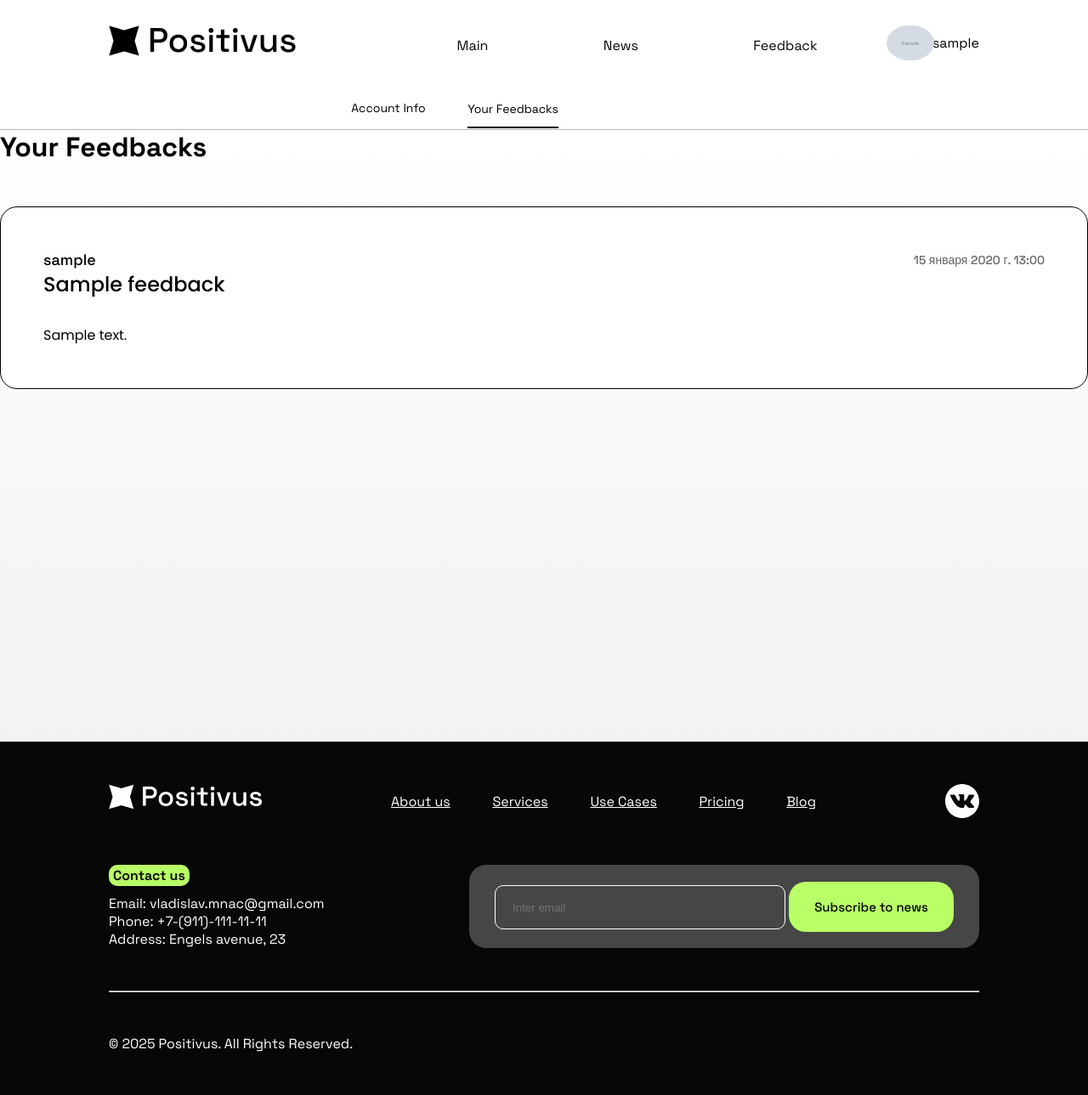
After one commit to Lavislad/Freelance, a Django app: a page that uses Freelance/main/templates/main/layout.html in a window 1280 px wide. The commit adds this page. Shown: the whole page at 85% size. Run offline with Django 5.2, Linux system fonts and the light colour scheme; a user stored in the database is signed in; tables that the repository leaves empty hold one stand-in row (values such as "Sample post"); grey boxes marked "Sample" are stand-in pictures; some libraries are stand-ins or nearby versions.

Commit message:
user's feedbacks page

```diff
--- a/Freelance/account/templates/account/profile.html
+++ b/Freelance/account/templates/account/profile.html
@@ -6,8 +6,8 @@
     <header class="profile">
         <nav class="profile profile-container">
             <ul>
-                <li class="active2"><a href="">Account Info</a></li>
-                <li><a href="">Your Feedbacks</a></li>
+                <li class="active"><a href="">Account Info</a></li>
+                <li><a href="{% url 'user_feedbacks' %}">Your Feedbacks</a></li>
             </ul>
         </nav>
     </header>
@@ -22,6 +22,7 @@
                         <h3>{{ user.first_name }}</h3>
                         <h3>{{ user.last_name }}</h3>
                     </div>
+                    <a href="">Edit profile</a>
                 </div>
             </div>
         </div>
--- /dev/null
+++ b/Freelance/account/templates/account/user_feedbacks.html
@@ -0,0 +1,35 @@
+{% extends 'main/layout.html' %}
+{% load static %}
+{% block title %}Profile{% endblock %}
+{% block content %}
+
+    <header class="profile">
+        <nav class="profile profile-container">
+            <ul>
+                <li class=""><a href="{% url 'profile' %}">Account Info</a></li>
+                <li class="active"><a href="">Your Feedbacks</a></li>
+            </ul>
+        </nav>
+    </header>
+
+    <div class="wrapper" style="min-height: 90vh; padding: 0">
+        <h1>Your Feedbacks</h1>
+        {% if feedback %}
+        <div class="feedback">
+        {% for i in feedback %}
+            <div class="elem">
+                    <div class="inline">
+                        <h4>{{ i.author.username }}</h4>
+                        <h4 class="date">{{ i.date }}</h4>
+                    </div>
+                    <a href='{% url "feedback_details" i.id %}'><h3>{{ i.title }}</h3></a>
+                    <p>{{ i.full_text }}</p>
+                </div>
+        {% endfor %}
+        {% else %}
+        <h2>You have no feedbacks</h2>
+        {% endif %}
+        </div>
+    </div>
+
+{% endblock %}
--- a/Freelance/account/urls.py
+++ b/Freelance/account/urls.py
@@ -5,5 +5,6 @@ urlpatterns = [
     path('login', views.login, name='login'),
     path('register', views.register, name='register'),
     path('profile', views.profile, name='profile'),
-    path('logout', views.logout, name='logout')
+    path('logout', views.logout, name='logout'),
+    path('Your feedbacks', views.user_feedbacks, name='user_feedbacks')
 ]
--- a/Freelance/account/views.py
+++ b/Freelance/account/views.py
@@ -17,7 +17,7 @@ def login(request):
             user = auth.authenticate(username=username, password=password)
             if user:
                 auth.login(request, user)
-                return redirect('index')
+                return redirect('profile')
     else:
         form = UserLoginForm()
     data = {
@@ -34,7 +34,7 @@ def register(request):
             password = request.POST['password1']
             user = auth.authenticate(username=username, password=password)
             auth.login(request, user)
-            return redirect('index')
+            return redirect('profile')
     else:
         form = UserRegistrationForm()
     data = {
@@ -52,3 +52,10 @@ def profile(request):
         'user_feedback': feedback
     }
     return render(request, 'account/profile.html', data)
+
+def user_feedbacks(request):
+    feedback = Feedback.objects.filter(author_id = request.user.id).all().order_by('-date')
+    data = {
+        'feedback': feedback
+    }
+    return render(request, 'account/user_feedbacks.html', data)
--- a/Freelance/feedback/templates/feedback/feedback_details.html
+++ b/Freelance/feedback/templates/feedback/feedback_details.html
@@ -12,7 +12,7 @@
                     <p class="date">{{ feedback.date }}</p>
                 </div>
                 <p class="full_text">{{ feedback.full_text }}</p><br><br>
-                {% if user.is_superuser %}
+                {% if user.is_superuser or feedback.author_id == user.id %}
                 <a href="{% url 'feedback_update' feedback.id %}" class="btn">Update</a>
                 <a href="{% url 'feedback_delete' feedback.id %}" class="btn">Delete</a>
                 {% endif %}
--- a/Freelance/main/static/main/css/main.css
+++ b/Freelance/main/static/main/css/main.css
@@ -129,14 +129,14 @@ header {
     color: #fff;
 } */
 
-header nav {
+.header1 header nav {
 /*    float: right;*/
     width: 60%;
     position: relative;
     height: fit-content;
 }
 
-header nav ul {
+.header1 header nav ul {
     list-style: none;
     display: flex;
     justify-content: space-between;
@@ -145,7 +145,7 @@ header nav ul {
     cursor: pointer;
 }
 
-header nav ul li {
+.header1 header nav ul li {
     display: inline-block;
     cursor: pointer;
 }
@@ -155,7 +155,7 @@ header nav ul li {
     transition: 300ms ease;
 }
 
-header nav ul li a {
+.header1 header nav ul li a {
     position: relative;
     color: #070707;
 }
@@ -191,7 +191,7 @@ header nav ul li a {
     color: #070707;
 }
 
-header nav ul li.btn a:hover,
+.header1 header nav ul li.btn a:hover,
 .hero--login .elem .btn:hover,
 .hero--register .btn:hover,
 .news-form .btn:hover,
@@ -210,9 +210,8 @@ header nav ul li.btn a:hover,
     border: 1px solid #fff;
 }
 
-header nav ul li.hover a::before,
-header nav ul li.hover.active a::before,
-header.profile nav.profile ul li.active2 a::before,
+.header1 header nav ul li.hover a::before,
+.header1 header nav ul li.hover.active a::before,
 .dropdown-menu .item a::before {
     content: '';
     display: block;
@@ -226,21 +225,16 @@ header.profile nav.profile ul li.active2 a::before,
     transition: all 500ms;
 }
 
-header nav ul li.hover.active a::before,
+.header1 header nav ul li.hover.active a::before,
 .dropdown-menu .item.active a::before {
     width: 35px;
 }
 
-header nav ul li:hover a::before,
-header nav ul li.active:hover a::before,
+.header1 header nav ul li:hover a:not(.dropdown-a)::before,
+/*.header1 header nav ul li.active:hover a::before,*/
 .dropdown-menu .item:hover a::before {
     width: 100%;
     transform: translateX(20px);
-}
-
-header input,
-header label {
-    display: none;
 }
 
 .menu-btn {
@@ -788,6 +782,14 @@ form .btn {
     font-weight: 700;
 }
 
+.hero--profile .info a {
+    color: #000;
+}
+
+.hero--profile .info a:hover {
+    border-bottom: 1px #000 solid;
+}
+
 header.profile {
     position: sticky;
     top: 100px;
@@ -802,6 +804,9 @@ nav.profile {
 }
 
 nav.profile ul {
+    list-style: none;
+    align-items: center;
+    cursor: pointer;
     display: flex;
     justify-content: center;
     gap: 2vw;
@@ -820,13 +825,19 @@ nav.profile ul li:hover {
     background: #eaeaea;
 }
 
-header.profile nav.profile ul li.active2 a::before {
+nav.profile ul li a {
+    color: #000;
+}
+
+nav.profile ul li.active a::before {
+    content: '';
+    display: block;
     width: 100%;
     height: 2px;
     background-color: #000;
+    position: relative;
     top: 32px;
-    left: 0;
-    transition: all 500ms;
+    transform: 0;
 }
 
 /* Footer */
--- a/Freelance/main/templates/main/layout.html
+++ b/Freelance/main/templates/main/layout.html
@@ -19,11 +19,11 @@
                     <li class="{% if title == 'News Page' %}active{% endif %} hover"><a href="{% url 'news_index' %}">News</a></li>
                     <li class="{% if title == 'Feedback Page' %}active{% endif %} hover"><a href="{% url 'feedback_index' %}">Feedback</a></li>
                     {% if user.is_authenticated %}
-                    <li class="profile"><button href="" class="dropdown-btn"><img src="{{ user.image.url }}" class="avatar" alt="Avatar"><span>{{ user.username }}</span></button>
+                    <li class="profile"><button class="dropdown-btn"><img src="{{ user.image.url }}" class="avatar" alt="Avatar"><span>{{ user.username }}</span></button>
                         <div class="dropdown-menu">
                             <ul>
-                                <li class="item {% if title == 'Profile' %}active{% endif %}"><a href="{% url 'profile' %}">Profile</a></li>
-                                <li class="item"><a href="{% url 'logout' %}" style="white-space: nowrap;">Log out</a></li>
+                                <li class="item {% if title == 'Profile' %}active{% endif %}"><a href="{% url 'profile' %}" class="dropdown-a">Profile</a></li>
+                                <li class="item"><a href="{% url 'logout' %}" style="white-space: nowrap;" class="dropdown-a">Log out</a></li>
                             </ul>
                         </div>
                     </li>
```
